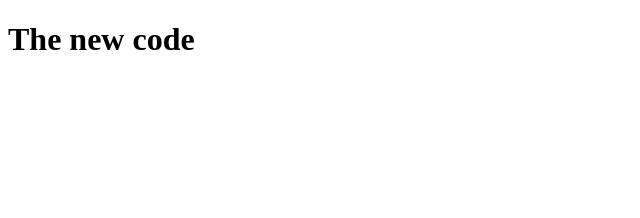
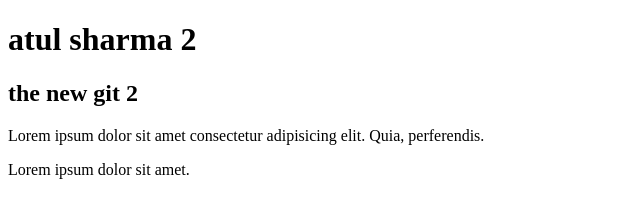
Before and after one commit to atulsharma56/week1, a plain HTML site: page git.html in a window 1280 px wide. Shown: the whole page, without its empty margins (0-640 px from the left). Drawn offline with Linux system fonts and the light colour scheme.

Commit message:
added code

```diff
--- a/git.html
+++ b/git.html
@@ -6,6 +6,15 @@
     <title>Document</title>
 </head>
 <body>
-    <h1>The new code</h1>
+    <h1>atul sharma 2</h1>
+    <h2>the new git 2</h2>
+    <p>Lorem ipsum dolor sit amet consectetur adipisicing elit. Quia, perferendis.</p>
+    <p>Lorem ipsum dolor sit amet.</p>
+
+
+
+
+
+
 </body>
 </html>
```
